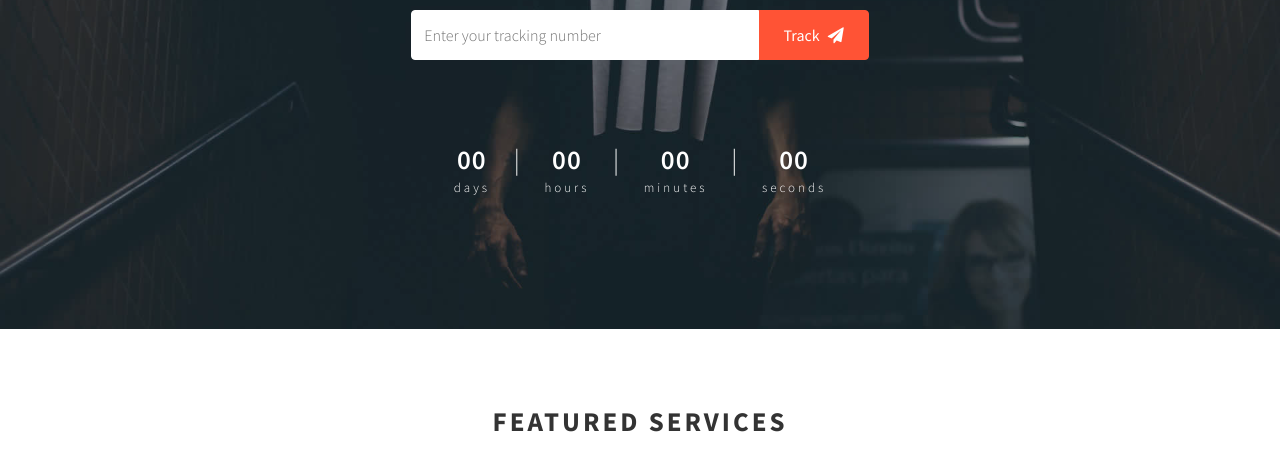
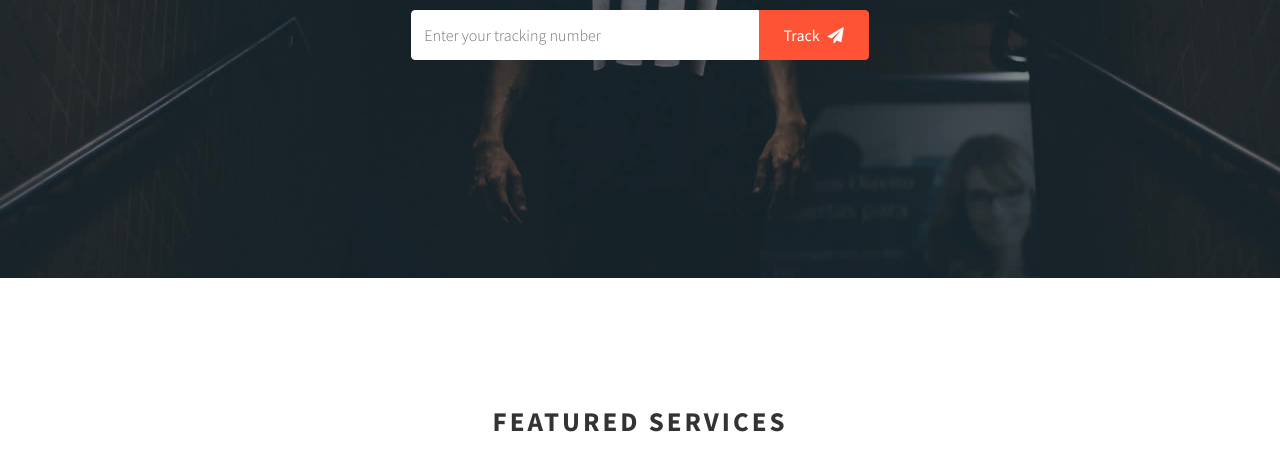
Before and after one commit to singhprabhjot/goldensparrow, a plain HTML site: page index.html in a window 1280 px wide. Shown: the part 279-754 px from the top of the page. Drawn offline with Linux system fonts and the light colour scheme; some packages are replaced by stand-ins of ours; no server answers.

Commit message:
Update index.html

```diff
--- a/index.html
+++ b/index.html
@@ -60,25 +60,7 @@
         </div>
         <!--sub-form end-->
 
-        <!-- Countdown-->
-        <ul class="countdown text-center">
-          <li> <span class="days">00</span>
-            <p class="days_ref">days</p>
-          </li>
-          <li class="seperator">|</li>
-          <li> <span class="hours">00</span>
-            <p class="hours_ref">hours</p>
-          </li>
-          <li class="seperator">|</li>
-          <li> <span class="minutes">00</span>
-            <p class="minutes_ref">minutes</p>
-          </li>
-          <li class="seperator">|</li>
-          <li> <span class="seconds">00</span>
-            <p class="seconds_ref">seconds</p>
-          </li>
-        </ul>
-        <!-- Countdown end-->
+
 
       </div>
     </div>
```
